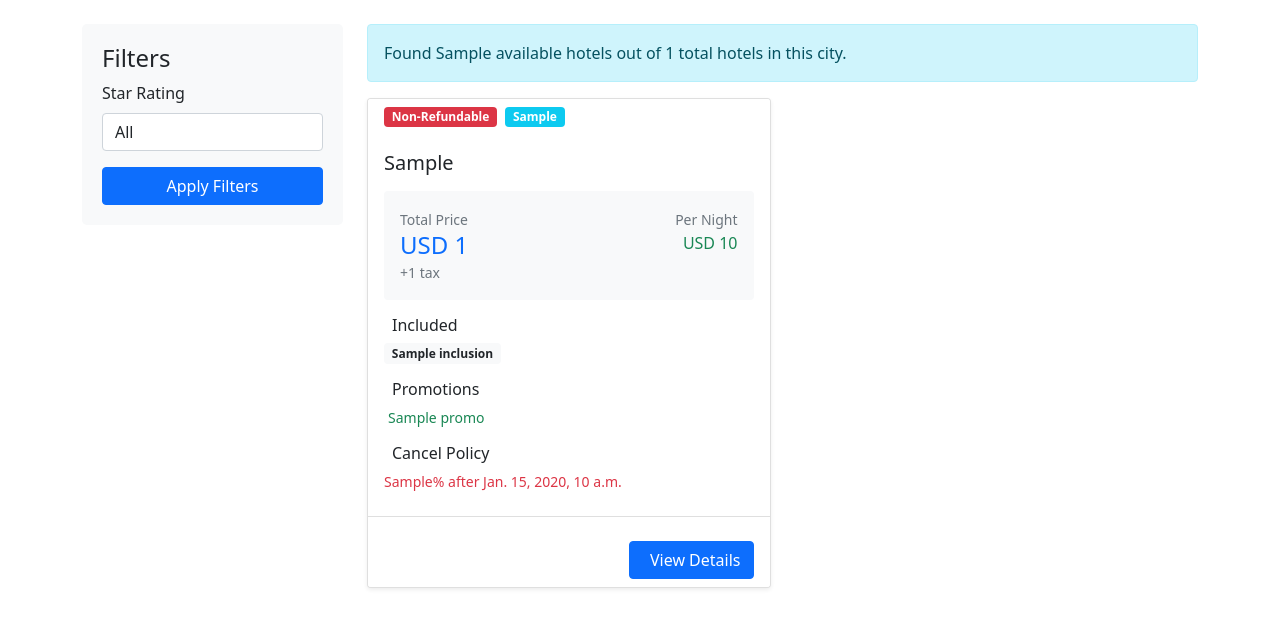
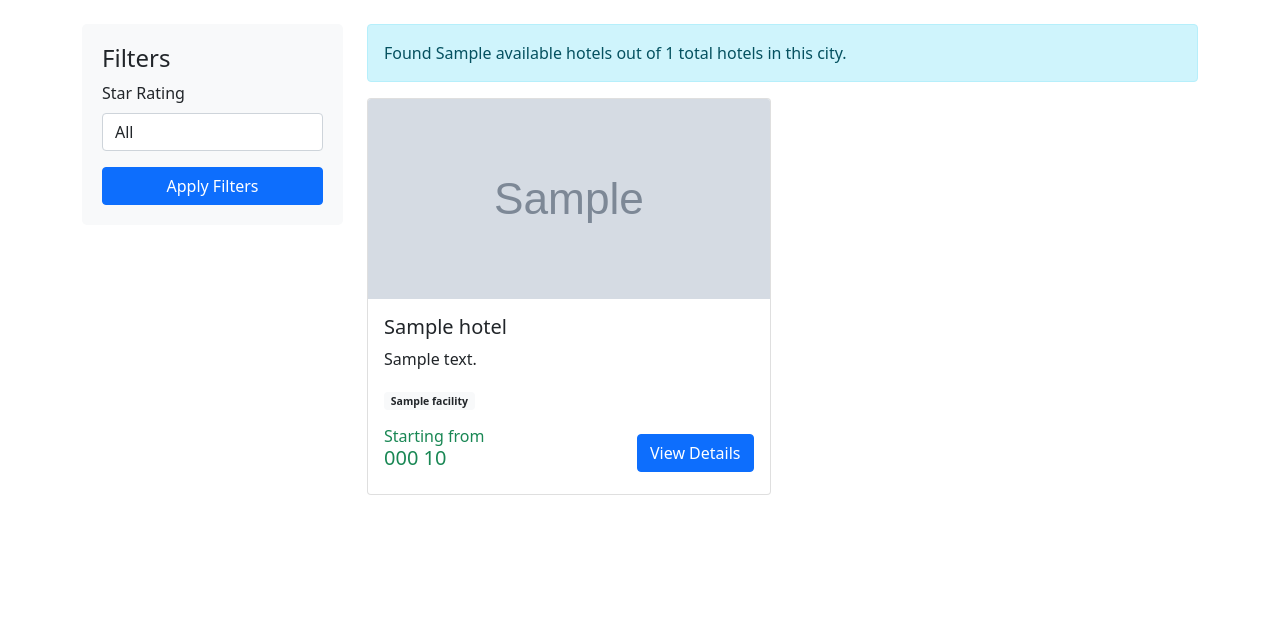
Before and after one commit to Rushyendra-G/flightbooking, a Django app: template hotels/templates/hotels/hotel_list.html in a window 1280 px wide. Shown: the part 56-684 px from the top of the page. Run offline with Django 4.2, Linux system fonts and the light colour scheme; the template is opened without the code that fills it: most values are stand-ins (such as "Sample title", 1, 10 or a date in 2020); grey boxes marked "Sample" are stand-in pictures.

Commit message:
Revert "Complete Hotel API?"
This reverts commit a17c158bfab591187010bf955b44bf4789da6cae.

```diff
--- a/hotels/templates/hotels/hotel_list.html
+++ b/hotels/templates/hotels/hotel_list.html
@@ -28,97 +28,55 @@
         </div>
 
         <div class="row">
-            {% if hotels %}
             {% for hotel in hotels %}
-                    {% for room in hotel.Rooms %}
-                        <div class="col-12 col-md-6 mb-4">
-                            <div class="card shadow-sm">
-                                <div class="card-header border-0 bg-white">
-                                    <!-- Status Badges -->
-                                    <div class="d-flex gap-2">
-                                        <span class="badge {% if room.IsRefundable %}bg-success{% else %}bg-danger{% endif %}">
-                                            {% if room.IsRefundable %}Refundable{% else %}Non-Refundable{% endif %}
-                                        </span>
-                                        {% if room.MealType != "Room_Only" %}
-                                            <span class="badge bg-info">{{ room.MealType }}</span>
+            <div class="col-md-6 mb-4">
+                <div class="card hotel-card h-100">
+                    {% if hotel.HotelPicture %}
+                    <img src="{{ hotel.HotelPicture }}" class="card-img-top" alt="{{ hotel.HotelName }}"
+                        style="height: 200px; object-fit: cover;">
+                    {% endif %}
+                    <div class="card-body">
+                        <h5 class="card-title">{{ hotel.HotelName }}</h5>
+
+                        <p class="card-text">{{ hotel.HotelAddress|truncatewords:20 }}</p>
+
+                        {% if hotel.HotelFacilities %}
+                        <div class="mb-3">
+                            <small class="text-muted">
+                                {% for facility in hotel.HotelFacilities|slice:":3" %}
+                                <span class="badge bg-light text-dark me-1">{{ facility }}</span>
+                                {% endfor %}
+                                {% if hotel.HotelFacilities|length > 3 %}
+                                <span class="badge bg-light text-dark">+{{ hotel.HotelFacilities|length|add:"-3" }}
+                                    more</span>
+                                {% endif %}
+                            </small>
+                        </div>
+                        {% endif %}
+
+                        {% if hotel.Price %}
+                        <div class="d-flex justify-content-between align-items-center">
+                            <div>
+                                <h6 class="text-success mb-0">Starting from</h6>
+                                <h5 class="text-success">{{ hotel.Price.CurrencyCode }} {{ hotel.Price.RoomPrice }}</h5>
+                            </div>
+                            <a href="{% url 'hotels:hotel_detail' hotel.HotelCode %}" class="btn btn-primary">View
+                                Details</a>
+                        </div>
                         {% endif %}
                     </div>
                 </div>
-
-                                <div class="card-body">
-                                    <!-- Room Name -->
-                                    <h5 class="card-title mb-3">{{ room.Name.0 }}</h5>
-
-                                    <!-- Price -->
-                                    <div class="bg-light p-3 rounded mb-3">
-                                        <div class="d-flex justify-content-between align-items-baseline">
-                                            <div>
-                                                <small class="text-muted">Total Price</small>
-                                                <h4 class="mb-0 text-primary">{{ hotel.Currency }} {{ room.TotalFare }}</h4>
-                                                <small class="text-muted">+{{ room.TotalTax }} tax</small>
             </div>
-                                            <div class="text-end">
-                                                <small class="text-muted">Per Night</small>
-                                                <div class="text-success">{{ hotel.Currency }} {{ room.DayRates.0.0.BasePrice }}</div>
-                                            </div>
-                                        </div>
-                                    </div>
-
-                                    <!-- Inclusions -->
-                                    {% if room.Inclusion %}
-                                    <div class="mb-3">
-                                        <h6><i class="bi bi-check-circle me-2"></i>Included</h6>
-                                        <div class="d-flex flex-wrap gap-1">
-                                            <span class="badge bg-light text-dark" style="word-break: break-word;">{{ room.Inclusion|safe }}</span>
-                                        </div>
-                                    </div>
-                                    {% endif %}
-
-                                    <!-- Promotions -->
-                                    {% if room.RoomPromotion %}
-                                    <div class="mb-3">
-                                        <h6><i class="bi bi-gift me-2"></i>Promotions</h6>
-                                        {% for promo in room.RoomPromotion %}
-                                            <small class="d-block text-success mb-1">
-                                                <i class="bi bi-check me-1"></i>{{ promo }}
-                                            </small>
-                                        {% endfor %}
-                                    </div>
-                                    {% endif %}
-
-                                    <!-- Cancel Policy -->
-                                    <h6><i class="bi bi-clock-history me-2"></i>Cancel Policy</h6>
-                                    {% for policy in room.CancelPolicies %}
-                                        <small class="d-block text-danger mb-2">
-                                            {% if policy.ChargeType == 'Fixed' %}
-                                                {{ policy.CancellationCharge }} {{ hotel.Currency }}
-                                            {% else %}
-                                                {{ policy.CancellationCharge }}%
-                                            {% endif %}
-                                            after {{ policy.FromDate }}
-                                        </small>
-                                    {% endfor %}
-                                </div>
-
-                                <div class="card-footer bg-white">
-                                    <div class="mt-3 text-end">
-                                        <a href="{% url 'hotels:hotel_detail' hotel.HotelCode %}" class="btn btn-primary">
-                                            <i class="bi bi-arrow-right-circle me-2"></i>View Details
-                                        </a>
-                                    </div>
-                                </div>
-                            </div>
-                        </div>
-                    {% endfor %}
-                {% endfor %}
-            {% else %}
+            {% empty %}
             <div class="col-12">
+                {% if not hotels %}
                 <div class="alert alert-info">
                     <div class="d-flex align-items-center">
                         <i class="bi bi-info-circle me-2"></i>
                         <span>No hotels found matching your criteria. Please try different search parameters.</span>
                     </div>
                 </div>
+                {% endif %}
 
                 <div class="text-center mb-4">
                     <h3>All Hotels</h3>
@@ -133,8 +91,8 @@
                                 <h4 class="card-title mb-2">{{ hotel.HotelName }}</h4>
                                 <div class="mb-2">
                                     {% for i in hotel.HotelRating|rjust:5 %}
-                                                {% if forloop.counter <= hotel.HotelRating %}
-                                                    <i class="bi bi-star-fill text-warning"></i>
+                                    {% if forloop.counter <= hotel.HotelRating %} <i
+                                        class="bi bi-star-fill text-warning"></i>
                                         {% else %}
                                         <i class="bi bi-star text-muted"></i>
                                         {% endif %}
@@ -145,6 +103,7 @@
 
                         <!-- Description -->
                         <div class="my-3">
+                            <pre>{{ hotel }}</pre>
                             {{ hotel.Description|safe|truncatewords:50 }}
                         </div>
 
@@ -210,7 +169,7 @@
                 </div>
                 {% endfor %}
             </div>
-            {% endif %}
+            {% endfor %}
         </div>
     </div>
 </div>
--- a/hotels/views.py
+++ b/hotels/views.py
@@ -80,8 +80,8 @@ class HotelSearchView(BaseHotelView):
             hotel_details_map = {hotel['HotelCode']: hotel for hotel in hotel_codes_response['Hotels']}
 
             available_hotels = []
-            if hotels.get("HotelResult"):
-                for hotel in hotels["HotelResult"]:
+            if hotels.get("Hotels"):
+                for hotel in hotels["Hotels"]:
                     hotel_code = hotel['HotelCode']
                     if hotel_code in hotel_details_map:
                         # Merge basic hotel info with availability data
@@ -113,7 +113,7 @@ class HotelSearchView(BaseHotelView):
 
         for i in range(room_count):
             room = {
-                "Adults": int(post_data.get(f'adults_{i}', 1)),
+                "Adult": int(post_data.get(f'adults_{i}', 1)),
                 "Children": int(post_data.get(f'children_{i}', 0)),
                 "ChildrenAges": []  # Could be enhanced to handle children ages
             }
```
Lines whose indentation alone changed are shown as unchanged.
